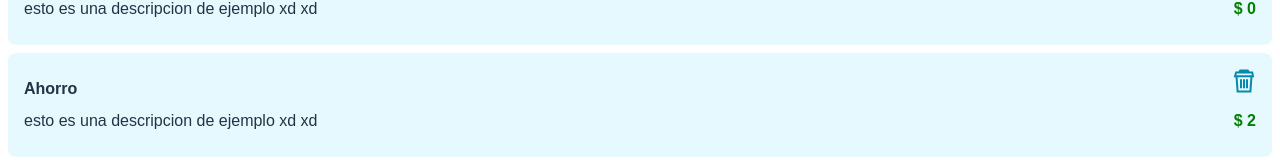
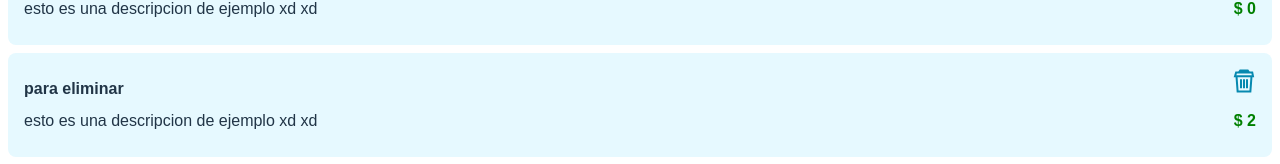
Before and after one commit to IvanJimenezB/cash-flow, a Vue app: page / in a window 1280 px wide. Both pictures are taken after a click on the element 640 px from the left and 778 px from the top of the page. Shown: the part 313-477 px from the top of the page. Built offline with nearby package versions, Linux system fonts and the light colour scheme.

Commit message:
Agregar y eliminar movimientos

```diff
--- a/src/components/Action.vue
+++ b/src/components/Action.vue
@@ -1,5 +1,5 @@
 <script setup>
-    import { ref } from "vue"
+    import { ref, defineEmits, reactive } from "vue"
     import Modal from "./Modal.vue"
 
     const showModal = ref(false);
@@ -9,10 +9,24 @@
     const description = ref("");
     const movementType = ref();
 
+    const emit = defineEmits(['add','delete'])
+
     const closeModal = () => {showModal.value = !showModal.value}
+
     const submit = () => {
-        alert("se agrega el movement")
-        closeModal()
+      const form = reactive({
+        title : title,
+        description : description,
+        amount : movementType.value === "Gasto" ? amount.value * -1 : amount ,
+        time : new Date()
+      })
+
+      emit('add',form)
+      title.value = ""
+      amount.value = 0
+      description.value = ""
+      movementType.value = null
+      closeModal()
     }
 
 </script>
--- a/src/components/Home.vue
+++ b/src/components/Home.vue
@@ -5,32 +5,59 @@
     import Graphic from './Resume/Graphic.vue'
     import Action from './Action.vue'
     import Movements from './Movements/Index.vue'
-    import { reactive } from 'vue'
+    import { reactive,ref } from 'vue'
 
-    const data = [
-        {id: 1,title: "Ahorro",description:"esto es una descripcion de ejemplo xd xd",amount:0},
-        {id: 2,title: "Ahorro",description:"esto es una descripcion de ejemplo xd xd",amount:2},
-        {id: 3,title: "Ahorro",description:"esto es una descripcion de ejemplo xd xd",amount:25},
-        {id: 4,title: "Ahorro",description:"esto es una descripcion de ejemplo xd xd",amount:-25},
-        {id: 5,title: "Ahorro",description:"esto es una descripcion de ejemplo xd xd",amount:-25},
-        {id: 6,title: "Ahorro",description:"esto es una descripcion de ejemplo xd xd",amount:30},
-        {id: 7,title: "Ahorro",description:"esto es una descripcion de ejemplo xd xd",amount:0},
-        {id: 8,title: "Ahorro",description:"esto es una descripcion de ejemplo xd xd",amount:25},
-        {id: 9,title: "Ahorro",description:"esto es una descripcion de ejemplo xd xd",amount:-10},
-        {id: 10,title: "Ahorro",description:"esto es una descripcion de ejemplo xd xd",amount:10},
-        {id: 11,title: "Ahorro",description:"esto es una descripcion de ejemplo xd xd",amount:2},
-        {id: 12,title: "Ahorro",description:"esto es una descripcion de ejemplo xd xd",amount:-1},
-        {id: 13,title: "Ahorro",description:"esto es una descripcion de ejemplo xd xd",amount:3},
-        {id: 14,title: "Ahorro",description:"esto es una descripcion de ejemplo xd xd",amount:5},
-        {id: 15,title: "Ahorro",description:"esto es una descripcion de ejemplo xd xd",amount:7},
-        {id: 16,title: "Ahorro",description:"esto es una descripcion de ejemplo xd xd",amount:8},
-        {id: 17,title: "Ahorro",description:"esto es una descripcion de ejemplo xd xd",amount:23},
-        {id: 18,title: "Ahorro",description:"esto es una descripcion de ejemplo xd xd",amount:12},
-        {id: 19,title: "Ahorro",description:"esto es una descripcion de ejemplo xd xd",amount:22},
-    ]
+    const data = ref([
+        {id: 1,title: "Ahorro",description:"esto es una descripcion de ejemplo xd xd",amount:0, time: new Date('2023-08-1')},
+        {id: 2,title: "para eliminar",description:"esto es una descripcion de ejemplo xd xd",amount:2, time: new Date('2023-08-2')},
+        {id: 3,title: "Ahorro",description:"esto es una descripcion de ejemplo xd xd",amount:25, time: new Date('2023-08-3')},
+        {id: 4,title: "Ahorro",description:"esto es una descripcion de ejemplo xd xd",amount:-25, time: new Date('2023-08-4')},
+        {id: 5,title: "Ahorro",description:"esto es una descripcion de ejemplo xd xd",amount:-25, time: new Date('2023-08-5')},
+        {id: 6,title: "Ahorro",description:"esto es una descripcion de ejemplo xd xd",amount:30, time: new Date('2023-08-6')},
+        {id: 7,title: "Ahorro",description:"esto es una descripcion de ejemplo xd xd",amount:0, time: new Date('2023-08-7')},
+        {id: 8,title: "Ahorro",description:"esto es una descripcion de ejemplo xd xd",amount:25, time: new Date('2023-08-8')},
+        {id: 9,title: "Ahorro",description:"esto es una descripcion de ejemplo xd xd",amount:-10, time: new Date('2023-08-9')},
+        {id: 10,title: "Ahorro",description:"esto es una descripcion de ejemplo xd xd",amount:10, time: new Date('2023-08-10')},
+        {id: 11,title: "Ahorro",description:"esto es una descripcion de ejemplo xd xd",amount:2, time: new Date('2023-08-11')},
+        {id: 12,title: "Ahorro",description:"esto es una descripcion de ejemplo xd xd",amount:-1, time: new Date('2023-08-12')},
+        {id: 13,title: "Ahorro",description:"esto es una descripcion de ejemplo xd xd",amount:3, time: new Date('2023-08-13')},
+        {id: 14,title: "Ahorro",description:"esto es una descripcion de ejemplo xd xd",amount:5, time: new Date('2023-08-14')},
+        {id: 15,title: "Ahorro",description:"esto es una descripcion de ejemplo xd xd",amount:7, time: new Date('2023-08-15')},
+        {id: 16,title: "Ahorro",description:"esto es una descripcion de ejemplo xd xd",amount:8, time: new Date('2023-08-16')},
+        {id: 17,title: "Ahorro",description:"esto es una descripcion de ejemplo xd xd",amount:23, time: new Date('2023-08-17')},
+        {id: 18,title: "Ahorro",description:"esto es una descripcion de ejemplo xd xd",amount:12, time: new Date('2023-08-18')},
+        {id: 19,title: "Ahorro",description:"esto es una descripcion de ejemplo xd xd",amount:22, time: new Date('2023-08-19')}
+    ])
 
-    const movements = data.map((d)=> reactive(d))
+    // const movements = data.map((d)=> reactive(d))
+    const amounts = data.value.filter(d => {
+        const today = new Date()
+        const oldDate = today.setDate(today.getDate() - 30)
 
+        return d.time > oldDate
+    }).map( m => m.amount)
+
+    const am = amounts.map((m,i)=> {
+        const lastMovements = amounts.slice(0,i)
+        return lastMovements.reduce((suma, movement ) => {
+            return suma + movement
+        },0)
+    })
+
+    const select = ()=> {
+        alert('hace select')
+    }
+
+    const save = (params)=> {
+        const id = data.value[data.value.length -1].id + 1
+        const form = {id,...params}
+        data.value.push(form)
+    }
+
+    const deleteMovement = (id)=> {
+        const index = data.value.findIndex(d => d.id === id)
+        data.value.splice(index,1)
+    }
 
 </script>
 <template>
@@ -41,15 +68,15 @@
         <template #resume>
             <Resume :label="null" :amount="null" :totalAmount="2000000">
                 <template #graphic>
-                    <Graphic :movements="movements"/>
+                    <Graphic :amounts="amounts" @select="select"/>
                 </template>
                 <template #action>
-                    <Action/>
+                    <Action @add="save" />
                 </template>
             </Resume>
         </template>
         <template #movements>
-            <Movements :movements="movements"/>
+            <Movements :movements="data" @delete="deleteMovement"/>
         </template>
     </Layout>
 </template>
--- a/src/components/Movements/Index.vue
+++ b/src/components/Movements/Index.vue
@@ -1,22 +1,30 @@
 <script setup>
-    import { defineProps, toRefs} from "vue"
+    import { computed, defineProps, toRefs, defineEmits} from "vue"
     import Movement from "./Movement.vue"
-    const props = defineProps({movements: Array})
+    const props = defineProps({
+      movements: {
+        type: Array,
+        default: () => [],
+      },
+    });
 
     const {movements} = toRefs(props)
 
+    const emit = defineEmits(['delete'])
+
     const remove = (id)=>{
-      alert("Emitido" + id)
+      emit('delete', id)
     }
+
 
 </script>
 <template>
-    <div class="movements">
-        <h2 class="title">Historial</h2>
-        <div class="content">
-          <Movement v-for="movement in movements" :key="movement.id" :movement="movement" @remove="remove" />
-        </div>
+  <div class="movements">
+    <h2 class="title">Historial</h2>
+    <div class="content">
+      <Movement v-for="movement in movements" :key="movement.id" :movement="movement" @remove="remove" />
     </div>
+  </div>
 </template>
 <style scoped>
 .movements {
--- a/src/components/Movements/Movement.vue
+++ b/src/components/Movements/Movement.vue
@@ -1,16 +1,17 @@
 <script setup>
     import { defineProps, toRefs } from 'vue';
     const props = defineProps({movement: Object})
-    const movement = toRefs(props.movement)
+    // const movement = toRefs(props.movement)
 
     const format = new Intl.NumberFormat("es-CO",{style: "currency", currency: "COP",maximumFractionDigits:0})
-    const amountFormat = format.format(movement.amount.value)
+    const amountFormat = format.format(props.movement.amount)
 
     const emit = defineEmits(['remove'])
 
     const remove = ()=> {
-        emit("remove",movement.id.value)
+        emit("remove",props.movement.id)
     }
+
 
 </script>
 <template>
@@ -21,7 +22,7 @@
        </div>
        <div class="action">
             <img src="../../assets/trash-icon.svg" alt="Trash icon" @click="remove">
-            <h4 :class="{red:movement.amount.value < 0,green:movement.amount.value>=0}">{{ amountFormat }}</h4>
+            <h4 :class="{red:movement.amount < 0,green:movement.amount>=0}">{{ amountFormat }}</h4>
        </div>
     </div>
 </template>
--- a/src/components/Resume/Graphic.vue
+++ b/src/components/Resume/Graphic.vue
@@ -1,9 +1,9 @@
 <script setup>
-    import { computed,defineProps, ref } from 'vue';
+    import { computed,defineProps, ref, defineEmits } from 'vue';
 
-    const props = defineProps({movements: Object})
+    const {amounts} = defineProps({amounts: Array})
 
-    const amounts = props.movements.map((o)=> o.amount )
+    // const amounts = props.movements.map((o)=> o.amount )
 
     const points = computed(()=>{
         return amounts.reduce((acc,item,index)=>{
@@ -28,6 +28,8 @@
 
     const x = ref()
 
+    const emit = defineEmits(['select'])
+
     const tap = ({target, touches})=>{
         showPointer.value = true
         const elementWidth = target.getBoundingClientRect().width
@@ -35,7 +37,7 @@
         const touch = touches[0].clientX
 
         x.value = (touch - elementX) / elementWidth * 300
-
+        emit('select')
     }
     const untap = (e)=>{
         showPointer.value = false
```
